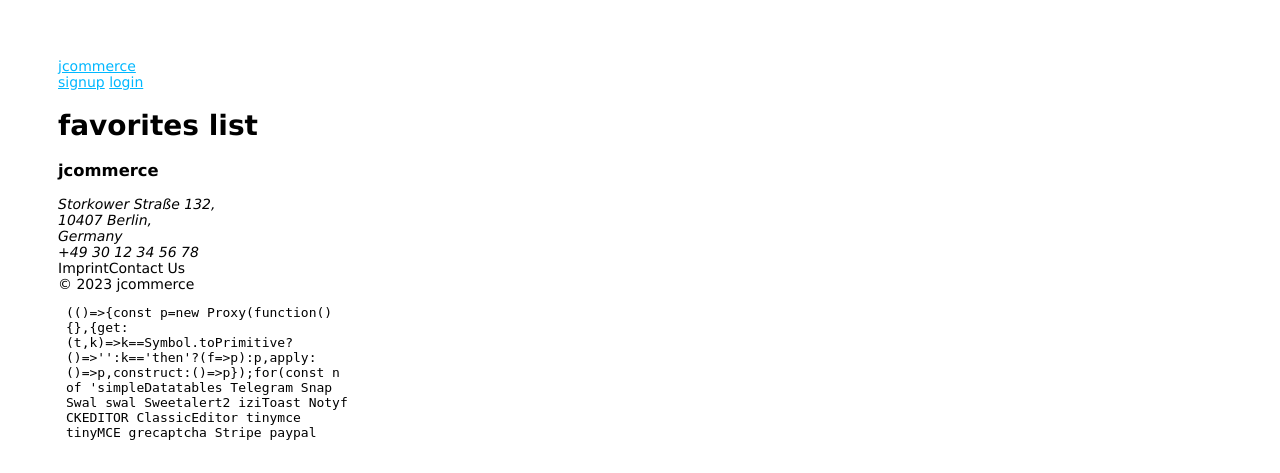
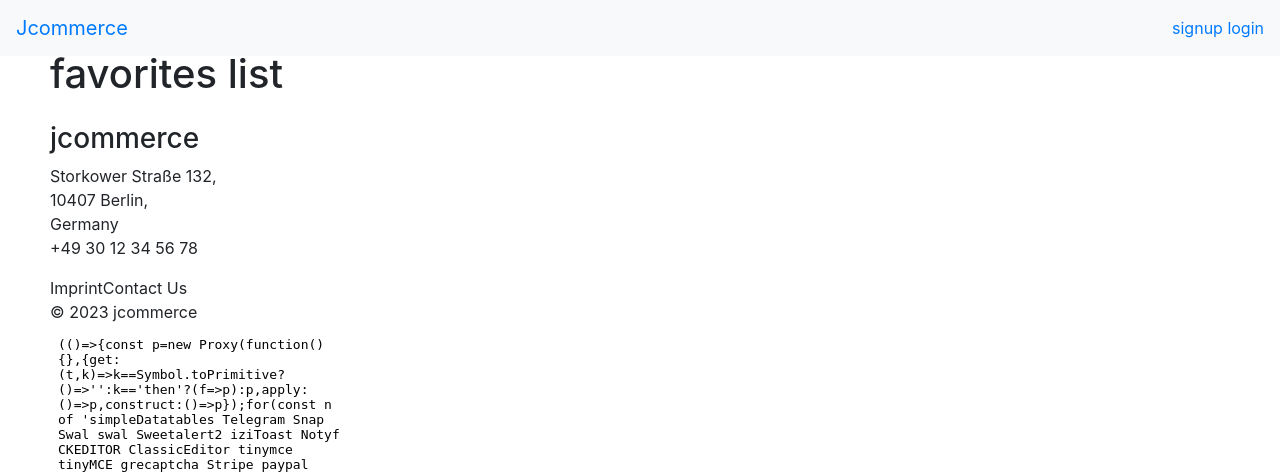
Before and after one commit to devinfiachra/jcommerce, a Node server app: page /favorites in a window 1280 px wide. Shown: the top 473 px of the page. Run offline with Node 20, Linux system fonts and the light colour scheme; tables that the repository leaves empty hold one stand-in row (values such as "Sample post"); some libraries are stand-ins or nearby versions.

Commit message:
list layouts just the bootstrap

```diff
--- a/app.js
+++ b/app.js
@@ -21,7 +21,7 @@
 const capitalize = require("./utils/capitalize");
 const projectName = "jcommerce";
 
-app.locals.appTitle = `${capitalize(projectName)} created with IronLauncher`;
+app.locals.appTitle = `${capitalize(projectName)}`;
 
 // 👇 Start handling routes here
 const indexRoutes = require("./routes/index.routes");
--- a/routes/auth.routes.js
+++ b/routes/auth.routes.js
@@ -21,7 +21,7 @@
 });
 
 // POST /auth/signup
-router.post("/signup", isLoggedOut, (req, res) => {
+router.post("/signup", isLoggedOut, (req, res, next) => {
   const { username, email, password } = req.body;
 
   // Check that username, email, and password are provided
--- a/views/favorites/favorites-list.hbs
+++ b/views/favorites/favorites-list.hbs
@@ -1 +1,15 @@
 <h1>favorites list</h1>
+
+<div class="container">
+  <div class="row">
+    {{#each favorites}}
+    <div class="col-3">
+      <img src="{{product.image_url}}" alt="{{product.title}}">
+      <div>
+        <h3>{{product.title}}</h3>
+        <p class="ml-auto">{{product.price}}</p>
+      </div>
+    </div>
+  {{/each}}
+  </div>
+</div>
--- a/views/layout.hbs
+++ b/views/layout.hbs
@@ -6,23 +6,34 @@
     <meta http-equiv="X-UA-Compatible" content="ie=edge" />
     <title>{{appTitle}}</title>
     <link rel="stylesheet" href="/stylesheets/style.css" />
+    <link rel="stylesheet" href="https://stackpath.bootstrapcdn.com/bootstrap/4.3.1/css/bootstrap.min.css" integrity="sha384-ggOyR0iXCbMQv3Xipma34MD+dH/1fQ784/j6cY/iJTQUOhcWr7x9JvoRxT2MZw1T" crossorigin="anonymous">
   </head>
 
   <body>
-
-    <nav class="navbar-home">
-      <div class="logo-container">
-        <a href="/" class="nav-logo">jcommerce</a>
-      </div>
-
-      <div class="nav-container">
-
+    <nav class="navbar navbar-expand-lg bg-light fixed-top">
+      <a class="navbar-brand" href="/">Jcommerce</a>
+      <button
+        class="navbar-toggler"
+        type="button"
+        data-toggle="collapse"
+        data-target="#navbarNavAltMarkup"
+        aria-controls="navbarNavAltMarkup"
+        aria-expanded="false"
+        aria-label="Toggle navigation"
+      >
+        <span class="navbar-toggler-icon"></span>
+      </button>
+      <div class="collapse navbar-collapse" id="navbarNavAltMarkup">
+      <div class="nav-container ml-auto">
         <a href="/auth/signup" class="nav-btn">signup</a>
         <a href="/auth/login" class="nav-btn">login</a>
       </div>
+      </div>
     </nav>
 
+
     {{{body}}}
+
 
     <footer class="footer-background footer">
       <section class="footer-container">
```
Also changed, not shown: public/stylesheets/style.css (+8 -0 lines), views/products/products-list.hbs (+13 -9 lines), views/purchases/purchases-list.hbs (+15 -0 lines).
